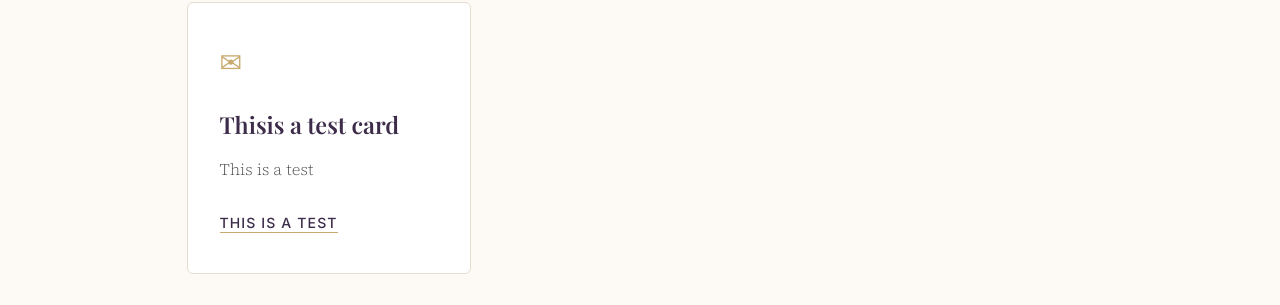
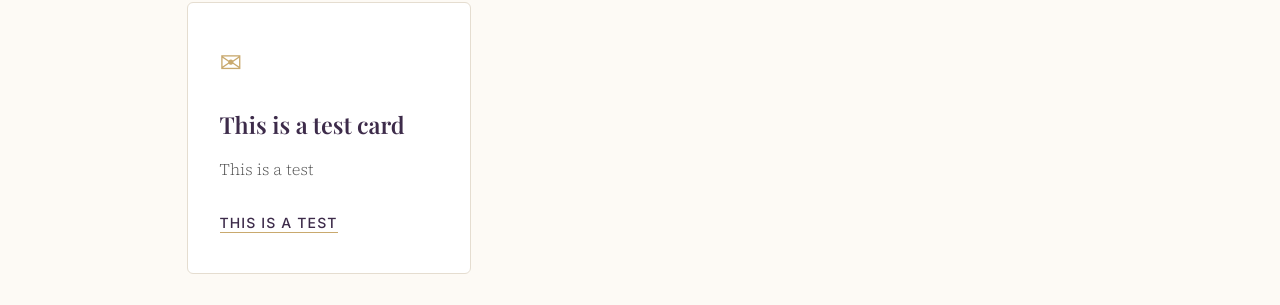
Before and after one commit to kengray/kengray.github.io, a Jekyll site: the page built from index.md, in a window 1280 px wide. Shown: the part 985-1290 px from the top of the page. Built offline with Jekyll 4.4.1, drawn with Linux system fonts in a browser that asks for light colours; some web fonts are replaced.

Commit message:
Update Pages “home”

```diff
--- a/index.md
+++ b/index.md
@@ -17,7 +17,7 @@ cards:
     link: /contact.html
     link_text: Contact us
   - icon: '&#9993;'
-    title: Thisis a test card
+    title: This is a test card
     body: This is a test
     link: /test.html
     link_text: This is a test
```
